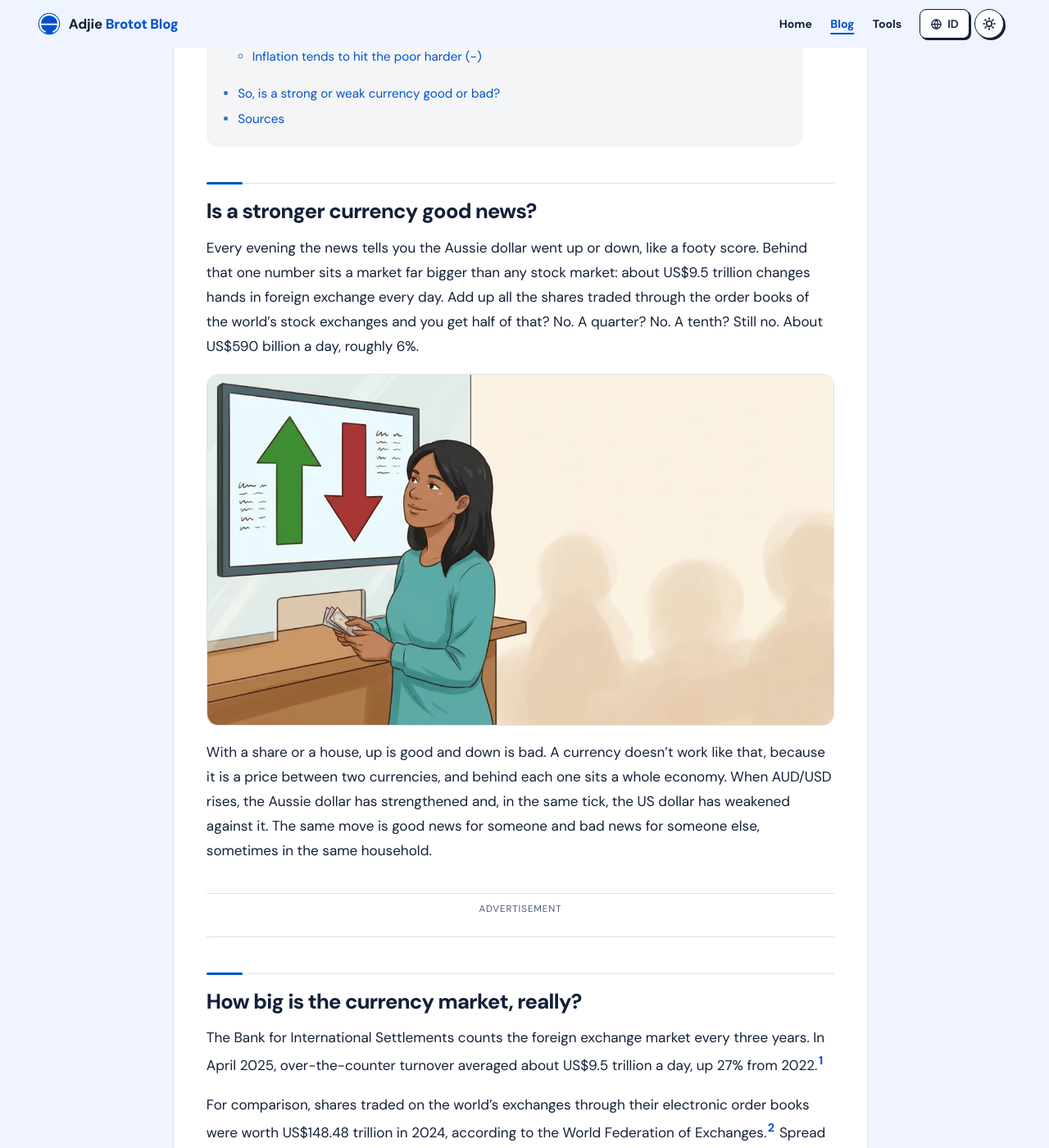
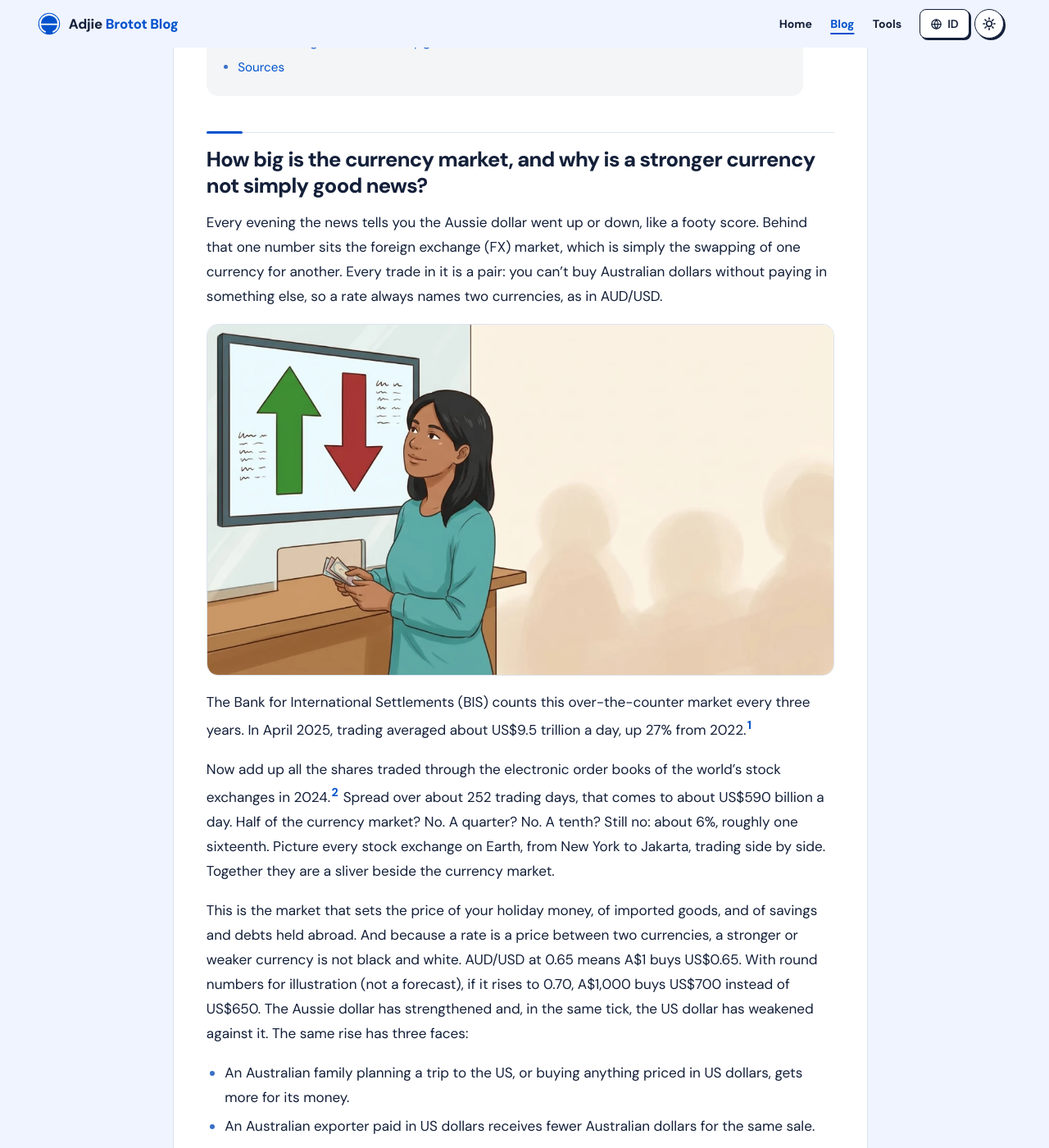
Before and after one commit to adjiebrotot/blog, a Jekyll site: the page built from en/_posts/2026-11-19-currency-appreciation-depreciation-household.md, in a window 1280 px wide and 1400 px high, scrolled down 1478 px. Shown: the whole window at 82% size. Built offline with Jekyll 4.4.1, drawn with Linux system fonts in a browser that asks for light colours; some of the changed text lies outside the part shown.

Commit message:
Merge first three sections of English currency post into one
Co-Authored-By: Claude Sonnet 5.5 <noreply@anthropic.com>
Claude-Session: https://claude.ai/code/session_01QpNtMhL2Eeea1raQALsGVw

```diff
--- a/en/_posts/2026-11-19-currency-appreciation-depreciation-household.md
+++ b/en/_posts/2026-11-19-currency-appreciation-depreciation-household.md
@@ -18,25 +18,19 @@ bmc_message: "Whatever the exchange rate, a coffee for me is always at par!"
 * TOC
 {:toc}
 
-## Is a stronger currency good news?
+## How big is the currency market, and why is a stronger currency not simply good news?
 
-Every evening the news tells you the Aussie dollar went up or down, like a footy score. Behind that one number sits a market far bigger than any stock market: about US$9.5 trillion changes hands in foreign exchange every day. Add up all the shares traded through the order books of the world's stock exchanges and you get half of that? No. A quarter? No. A tenth? Still no. About US$590 billion a day, roughly 6%.
+Every evening the news tells you the Aussie dollar went up or down, like a footy score. Behind that one number sits the foreign exchange (<span markdown="0">FX</span>) market, which is simply the swapping of one currency for another. Every trade in it is a pair: you can't buy Australian dollars without paying in something else, so a rate always names two currencies, as in AUD/USD.
 
 <figure>
 <img src="/assets/img/fx-ill-money-changer.webp" alt="A woman in a teal blouse holds a few banknotes at a currency-exchange counter and looks up at a screen showing a big green up arrow and a big red down arrow" width="1200" height="670" loading="lazy">
 </figure>
 
-With a share or a house, up is good and down is bad. A currency doesn't work like that, because it is a price between two currencies, and behind each one sits a whole economy. When AUD/USD rises, the Aussie dollar has strengthened and, in the same tick, the US dollar has weakened against it. The same move is good news for someone and bad news for someone else, sometimes in the same household.
+The Bank for International Settlements (<span markdown="0">BIS</span>) counts this over-the-counter market every three years. In April 2025, trading averaged about US$9.5 trillion a day, up 27% from 2022.[^bis]
 
-## How big is the currency market, really?
+Now add up all the shares traded through the electronic order books of the world's stock exchanges in 2024.[^wfe] Spread over about 252 trading days, that comes to about US$590 billion a day. Half of the currency market? No. A quarter? No. A tenth? Still no: about 6%, roughly one sixteenth. Picture every stock exchange on Earth, from New York to Jakarta, trading side by side. Together they are a sliver beside the currency market.
 
-The Bank for International Settlements counts the foreign exchange market every three years. In April 2025, over-the-counter turnover averaged about US$9.5 trillion a day, up 27% from 2022.[^bis]
-
-For comparison, shares traded on the world's exchanges through their electronic order books were worth US$148.48 trillion in 2024, according to the World Federation of Exchanges.[^wfe] Spread over about 252 trading days, that is roughly US$590 billion a day. Picture it: every stock exchange on Earth combined, from New York to Jakarta, trades only about 6% of what the currency market does, roughly one sixteenth.
-
-## Why is a currency a pair, not an asset?
-
-A share has one price. A currency has two sides. AUD/USD at 0.65 means A$1 buys US$0.65. With round numbers for illustration (not a forecast), if it rises to 0.70, A$1,000 buys US$700 instead of US$650. The same rise has three faces:
+This is the market that sets the price of your holiday money, of imported goods, and of savings and debts held abroad. And because a rate is a price between two currencies, a stronger or weaker currency is not black and white. AUD/USD at 0.65 means A$1 buys US$0.65. With round numbers for illustration (not a forecast), if it rises to 0.70, A$1,000 buys US$700 instead of US$650. The Aussie dollar has strengthened and, in the same tick, the US dollar has weakened against it. The same rise has three faces:
 
 - An Australian family planning a trip to the US, or buying anything priced in US dollars, gets more for its money.
 - An Australian exporter paid in US dollars receives fewer Australian dollars for the same sale.
```
